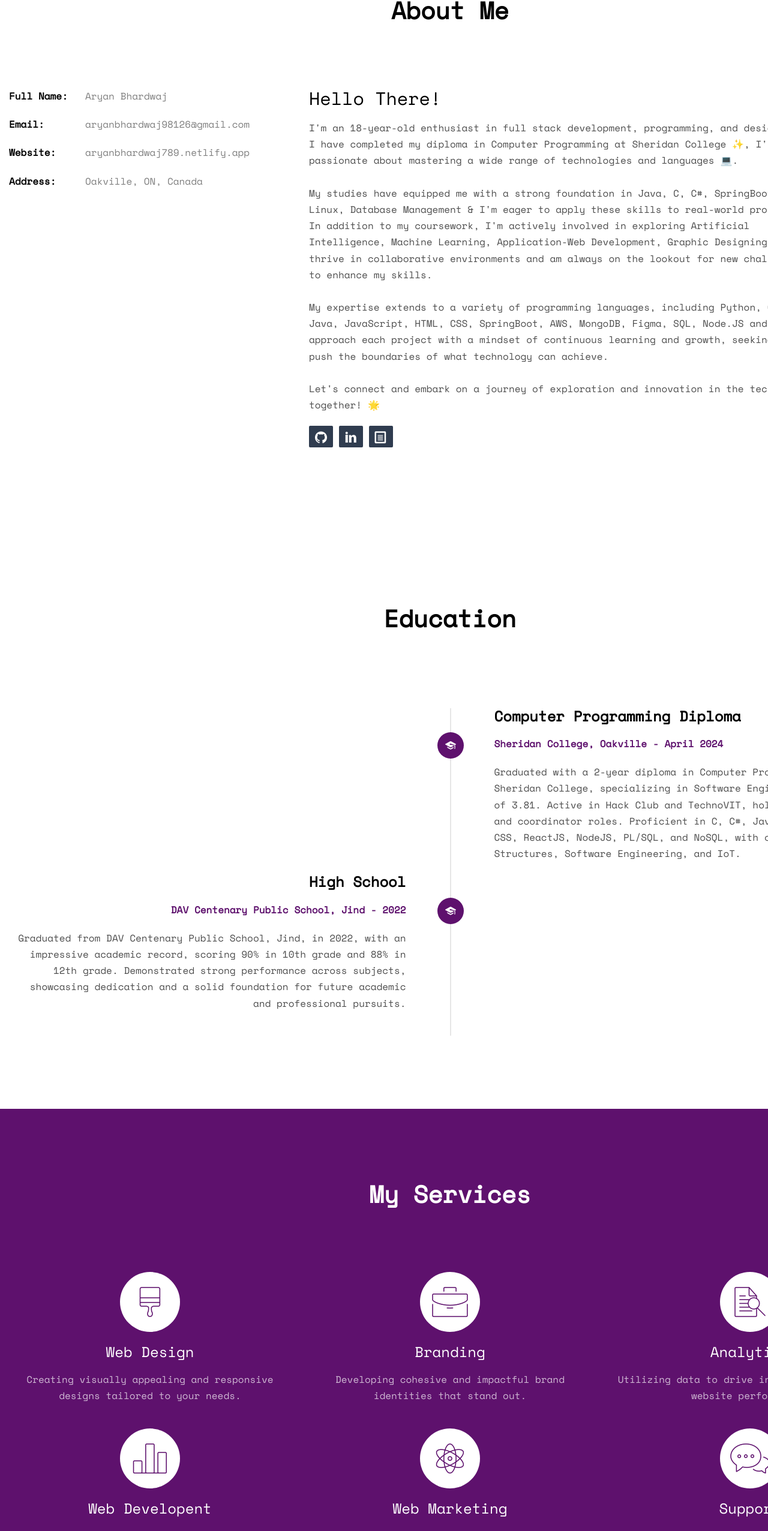
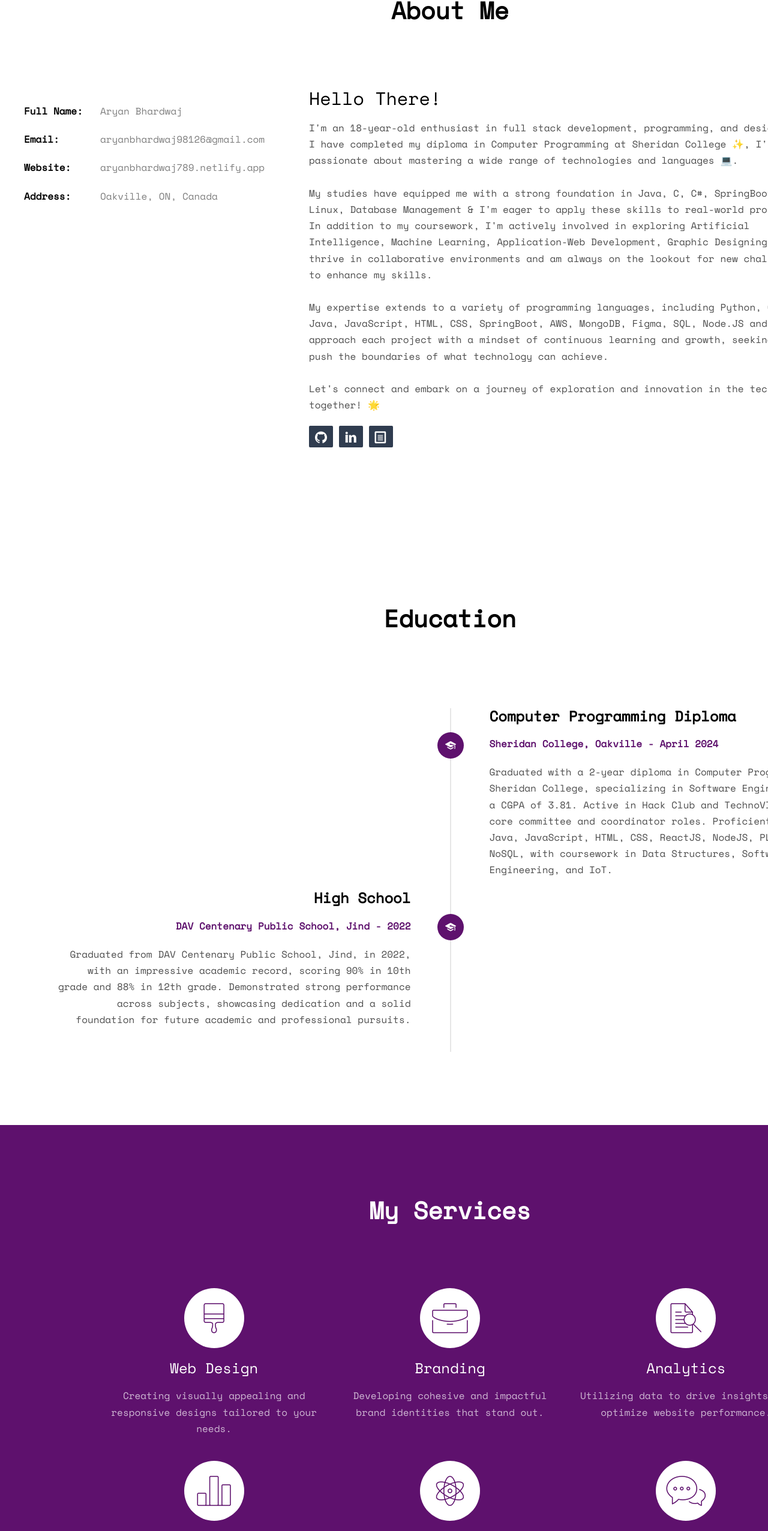
Before and after one commit to AryanBhardwaj789/Landing-Page, a plain HTML site: page index.html in a window 1280 px wide. Shown: the part 925-3478 px from the top of the page at 60% size. Drawn offline with nearby package versions, Linux system fonts and the light colour scheme; some packages are replaced by stand-ins of ours; files whose address does not match are found by name.

Commit message:
Changes Made Last

```diff
--- a/css/style.css
+++ b/css/style.css
@@ -224,7 +224,7 @@ h1, h2, h3, h4, h5, h6, figure {
   color: #fff;
 }
 #fh5co-features .services-padding {
-  padding: 7em 0;
+  padding: 7em 10em;
 }
 #fh5co-features .feature-left {
   margin-bottom: 40px;
@@ -311,7 +311,7 @@ h1, h2, h3, h4, h5, h6, figure {
 }
 
 .info {
-  margin: 0;
+  margin: 25px;
   padding: 0;
   width: 90%;
   float: left;
@@ -428,7 +428,7 @@ h1, h2, h3, h4, h5, h6, figure {
 
 .timeline {
   list-style: none;
-  padding: 20px 0 20px;
+  padding: 20px 80px 20px;
   position: relative;
 }
 .timeline:before {
@@ -633,7 +633,7 @@ h1, h2, h3, h4, h5, h6, figure {
   }
 }
 .progress-wrap {
-  width: 100%;
+  width: 90%;
   float: left;
   margin-bottom: 10px;
 }
--- a/index.html
+++ b/index.html
@@ -476,10 +476,6 @@
 		<script src="js/jquery.stellar.min.js"></script>
 		<!-- Easy PieChart -->
 		<script src="js/jquery.easypiechart.min.js"></script>
-		<!-- Google Map -->
-		<script
-			src="https://maps.googleapis.com/maps/api/js?key=AIzaSyCefOgb1ZWqYtj7raVSmN4PL2WkTrc-KyA&sensor=false"></script>
-		<script src="js/google_map.js"></script>
 
 		<!-- Main -->
 		<script src="js/main.js"></script>
```
